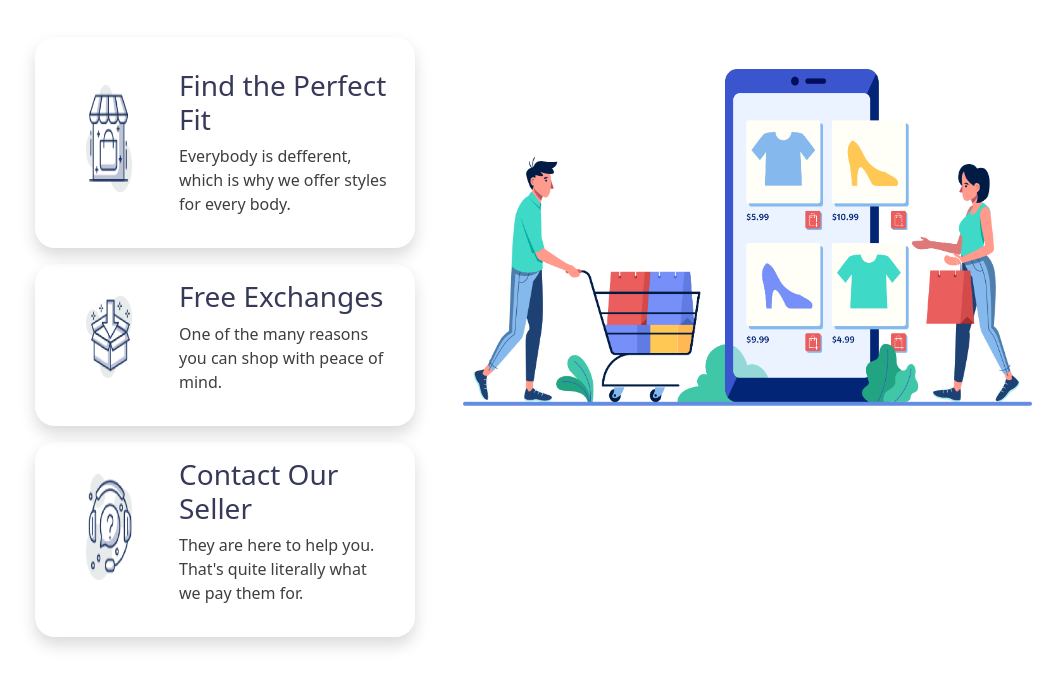
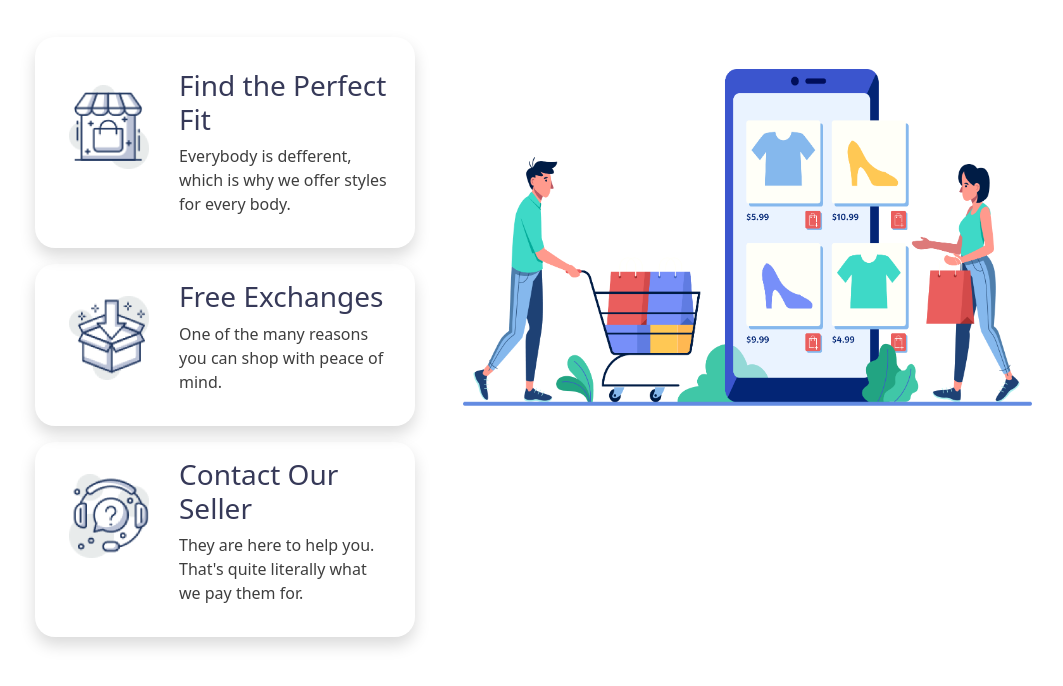
Before and after one commit to MuhammadRifat/Assignment2, a plain HTML site: page index.html in a window 1280 px wide. Shown: the part 746-1432 px from the top of the page, without its empty margins (35-1098 px from the left). Drawn offline with nearby package versions, Linux system fonts and the light colour scheme.

Commit message:
Assignment2

```diff
--- a/css/style.css
+++ b/css/style.css
@@ -32,3 +32,7 @@ p{
     font-weight: bold;
     font-size: 32px;
 }
+.image-width img{
+    width: 80px;
+    height: 100px;
+}
--- a/index.html
+++ b/index.html
@@ -57,12 +57,12 @@
                 <img class="img-fluid" src="images/XMLID 1.png" alt="">
             </div>
 
-            <div class="col-md-4 order-md-first">
+            <div class="col-md-4 image-width order-md-first">
                 <div class="row d-flex flex-column bd-highlight mb-3">
                     <div class="card-radius col d-flex shadow mt-3">
                         <div class="row text-center p-3 mt-3">
                             <div class="col-md-4">
-                                <img class="img-fluid w-50 h-75 pt-3" src="Icon/image 12.png" alt="">
+                                <img class="img-fluid pt-3" src="Icon/image 12.png" alt="">
                             </div>
                             <div class="col-md-8 text-md-start">
                                 <h3>Find the Perfect Fit</h3>
@@ -73,7 +73,7 @@
                     <div class="card-radius col d-flex shadow mt-3">
                         <div class="row text-center p-3">
                             <div class="col-md-4">
-                                <img class="img-fluid w-50 h-75 pt-3" src="Icon/image 13.png" alt="">
+                                <img class="img-fluid pt-3" src="Icon/image 13.png" alt="">
                             </div>
                             <div class="col-md-8 text-md-start">
                                 <h3>Free Exchanges</h3>
@@ -84,7 +84,7 @@
                     <div class="card-radius col d-flex shadow mt-3">
                         <div class="row text-center p-3">
                             <div class="col-md-4">
-                                <img class="img-fluid w-50 h-75 pt-3" src="Icon/image 14.png" alt="">
+                                <img class="img-fluid pt-3" src="Icon/image 14.png" alt="">
                             </div>
                             <div class="col-md-8 text-md-start">
                                 <h3>Contact Our Seller</h3>
```
